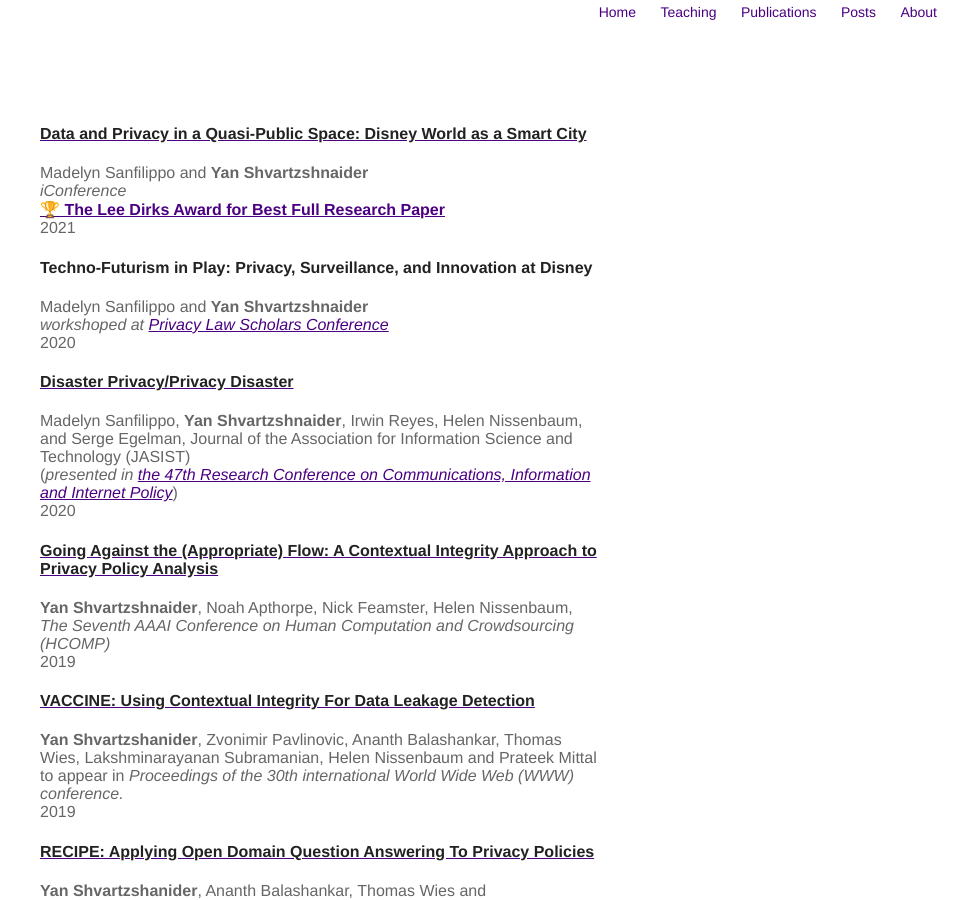
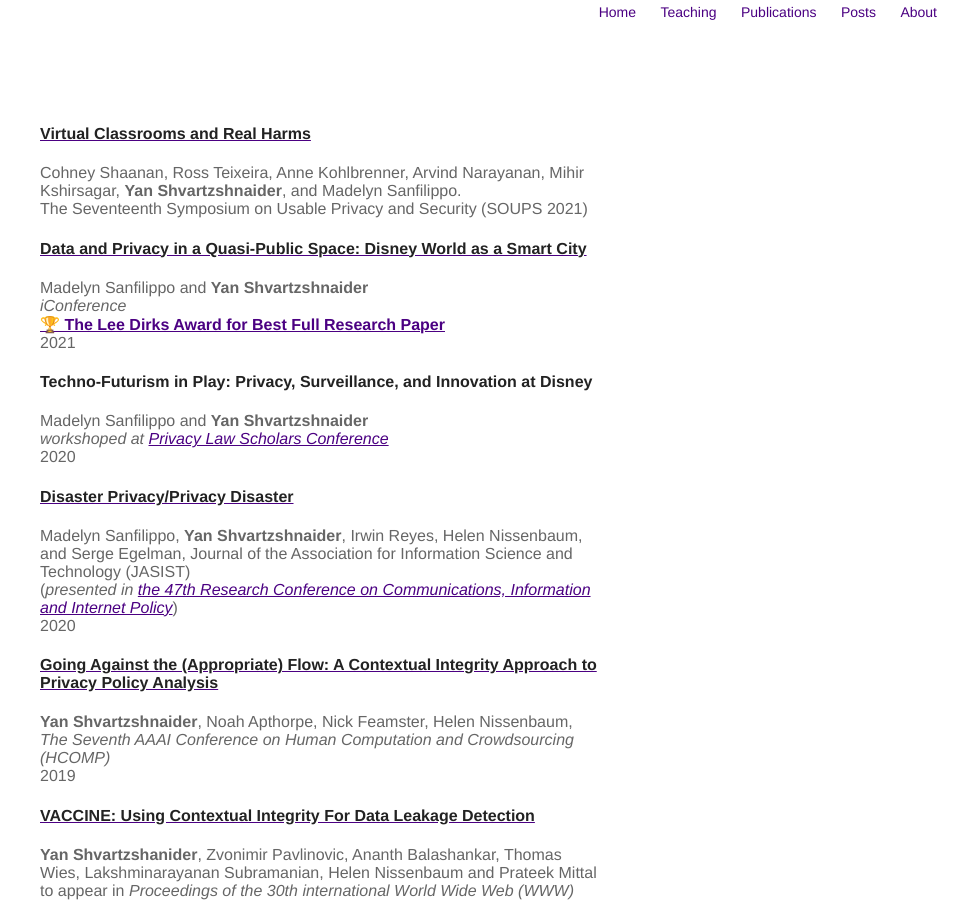
Before and after one commit to yansh/website, a Jekyll site: the page built from publications.html, in a window 1280 px wide and 900 px high. Shown: the whole window, without its empty margins (320-1280 px from the left). Built offline with Jekyll 4.4.1, drawn with Linux system fonts in a browser that asks for light colours.

Commit message:
new publicationl

```diff
--- a/full_publications.html
+++ b/full_publications.html
@@ -4,6 +4,7 @@ title: Publications
 ---
 
 <section class="list">
+
   <div class="item">
  <a class="url" target="_blank"
 		 href="{{site.urtl}}/papers/Disney_iConference.pdf">
--- a/publications.html
+++ b/publications.html
@@ -4,6 +4,13 @@ title: publications
 ---
 
 <section class="list">
+  <div class="item">
+        <a class="url" target="_blank" href="https://arxiv.org/abs/2010.00678">
+            <h4 class="title">Virtual Classrooms and Real Harms</h4>
+        </a> Cohney Shaanan, Ross Teixeira, Anne Kohlbrenner, Arvind Narayanan,
+	Mihir Kshirsagar, <b>Yan Shvartzshnaider</b>, and Madelyn Sanfilippo.
+	<aside>The Seventeenth Symposium on Usable Privacy and Security (SOUPS 2021)</aside>
+</div>
      <div class="item">
   <a class="url" target="_blank"
 		 href="{{site.urtl}}/papers/Disney_iConference.pdf">
```
